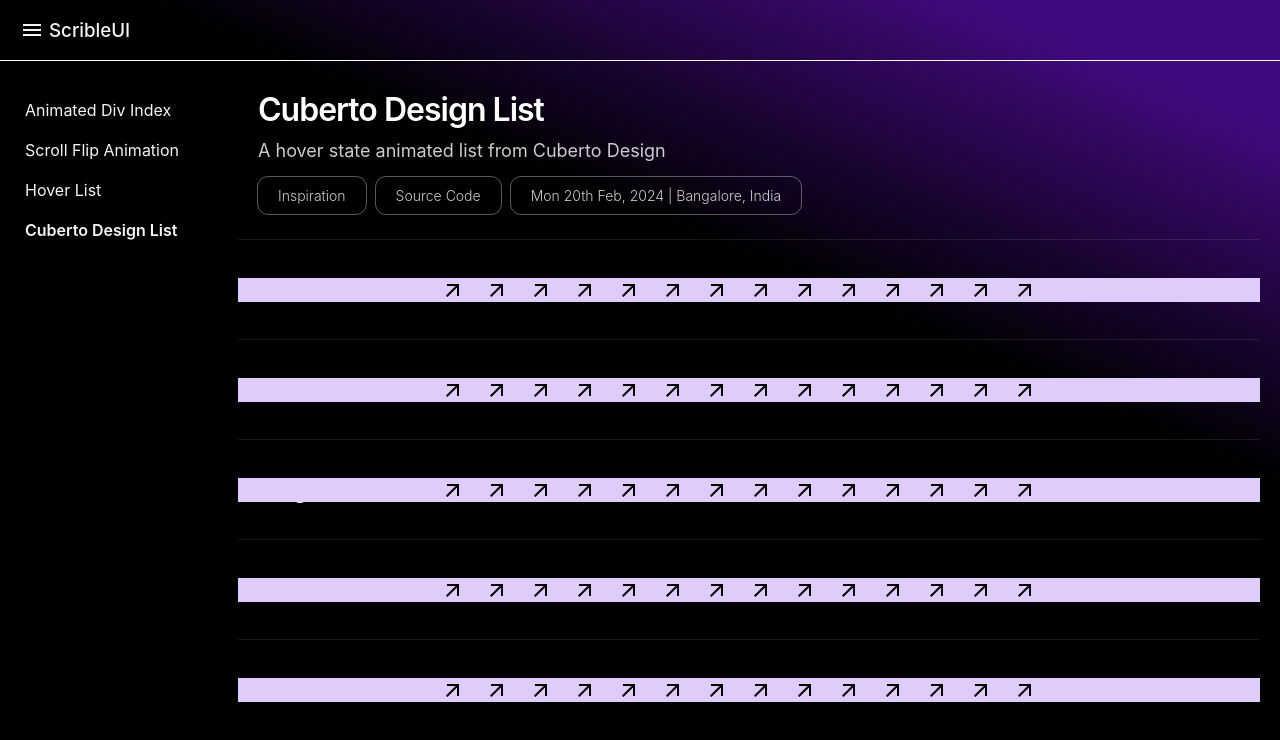
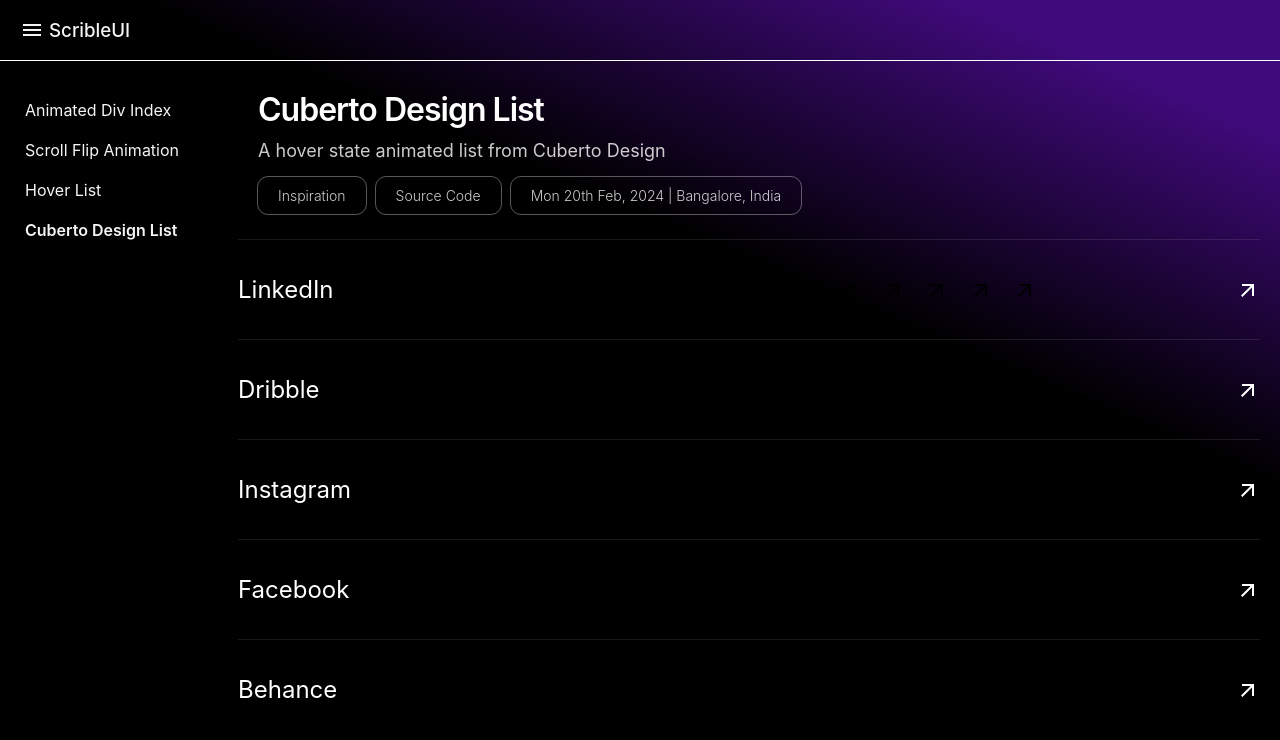
Before and after one commit to harsh-1923/imharsh, a React (Vite) app in the folder client/: page / in a window 1280 px wide. Both pictures are taken after a click on the element "Cuberto Design List". Shown: the top 740 px of the page. Built offline with nearby package versions, Linux system fonts and the light colour scheme; a web font is replaced by a local one.

Commit message:
Cuberto design list fix

```diff
--- a/client/src/component/play/ui/CurbertoDesignList/CubertoDesign.css
+++ b/client/src/component/play/ui/CurbertoDesignList/CubertoDesign.css
@@ -14,15 +14,12 @@
 .cuberto-design-list-backdrop {
   position: absolute;
   width: 100%;
-  /* background-color: whitesmoke; */
   background-color: var(--pastle-purple);
-
+  height: 0;
   display: flex;
   align-items: center;
   justify-content: center;
   overflow: none;
-  /* top: calc(50% - 5px); */
-  /* height: 10px; */
 }
 
 .backdrop-text {
```
